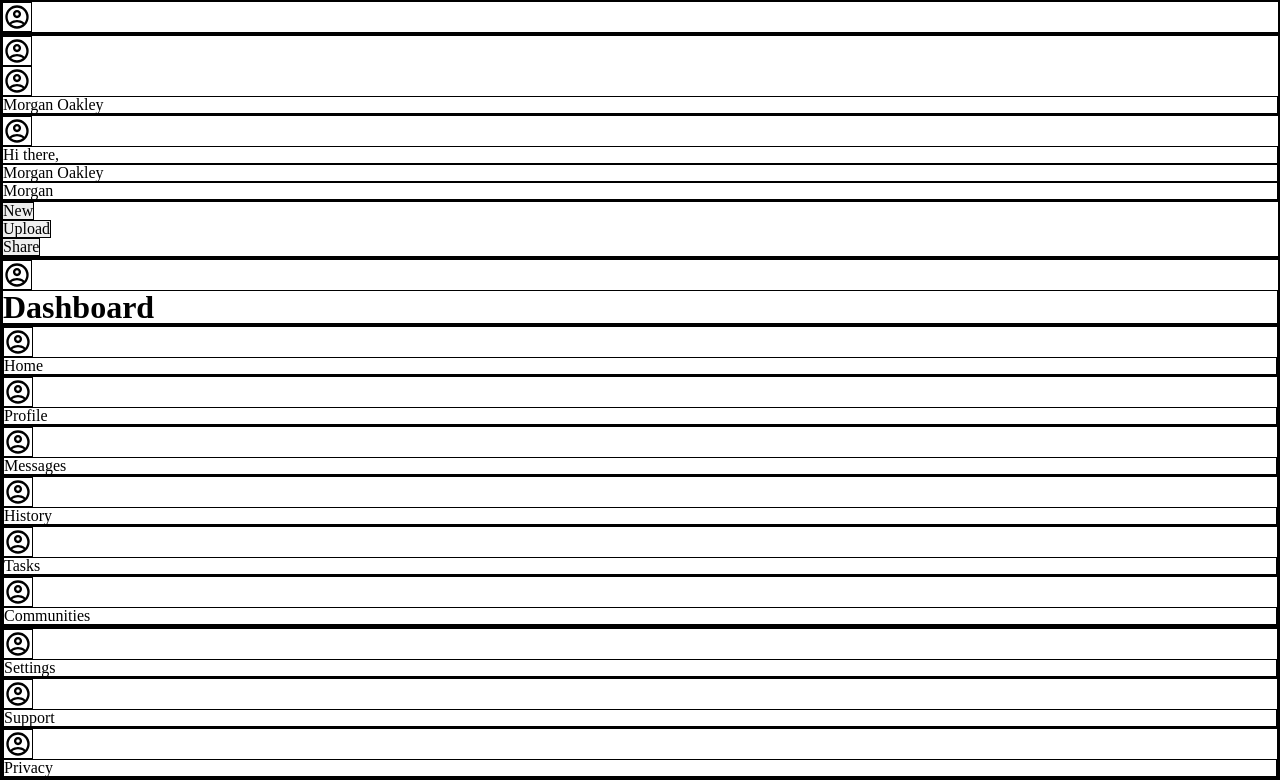
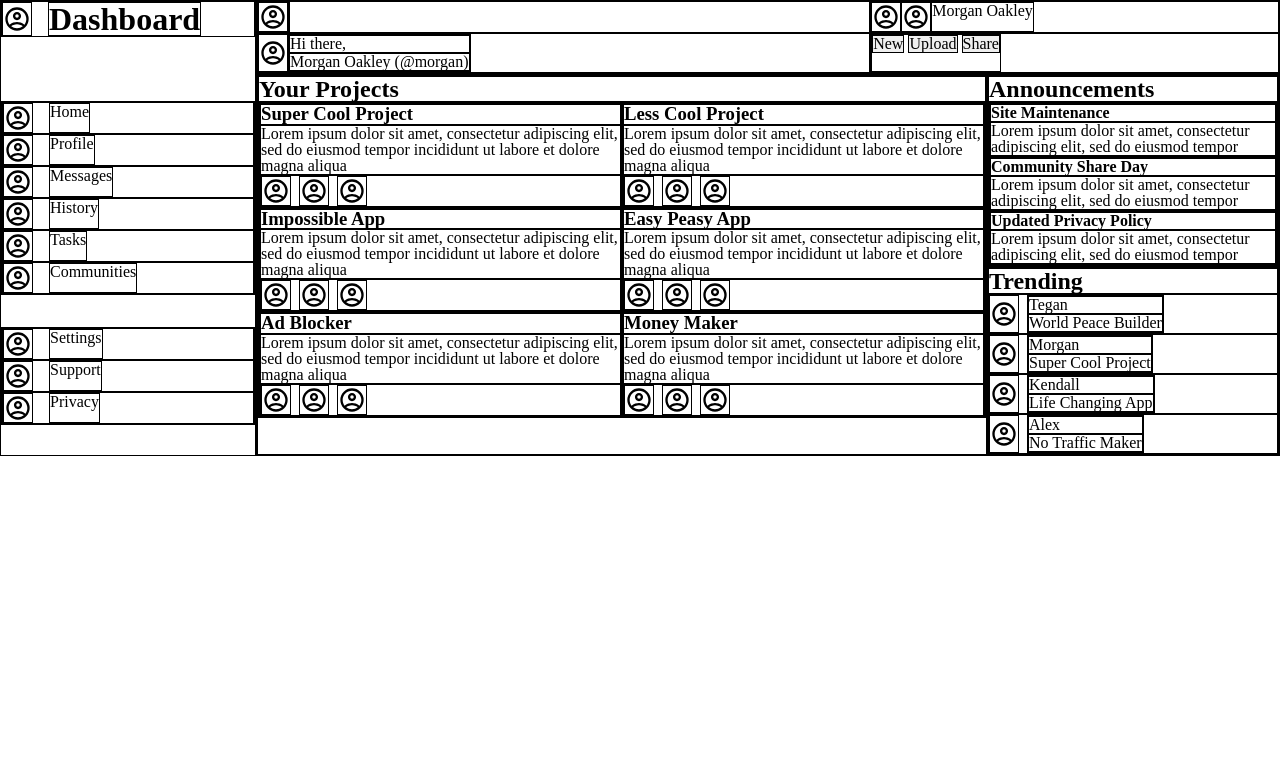
Before and after one commit to aleximichael/admin-dashboard, a plain HTML site: page index.html in a window 1280 px wide. Shown: the top 780 px of the page. Drawn offline with Linux system fonts and the light colour scheme.

Commit message:
Add: Basic CSS layout

```diff
--- a/index.html
+++ b/index.html
@@ -19,18 +19,21 @@
         </div>
         <div class="welcome">
             <img src="./assets/imgs/placeholder-icon.svg" alt="" class="user-icon welcome-pic curr-user">
+            <div class="welcome-info">
                 <p class="welcome-text">Hi there,</p>
-            <p class="user-name curr-user">Morgan Oakley</p>
-            <p class="user-handle curr-user">Morgan</p>
+                <p class="user-name curr-user">Morgan Oakley (@morgan)</p>
+            </div>
         </div>
         <div class="actions">
+            <div class="button-group">
                 <button class="action-button">New</button>
                 <button class="action-button">Upload</button>
                 <button class="action-button">Share</button>
             </div>
         </div>
+    </div>
     <div class="sidebar">
-        <div class="sidebar-main">
+        <div class="sidebar-title nav-item">
             <img src="./assets/imgs/placeholder-icon.svg" alt="" class="nav-icon">
             <h1 class="main-text">Dashboard</h1>
         </div>
@@ -76,7 +79,6 @@
         </div>
     </div>
     <div class="content">
-        <div class="main-grid">
         <div class="projects">
             <h2 class="grid-section-title">Your Projects</h2>
             <div class="project-grid">
@@ -170,27 +172,32 @@
         </div>
         <div class="trending">
             <h2 class="grid-section-title">Trending</h2>
-                <div class="trending-grid">
             <div class="trending-user">
                 <img src="./assets/imgs/placeholder-icon.svg" alt="" class="user-icon">
+                <div class="trending-info">
                     <p class="user-handle">Tegan</p>
-                        <p class="trending-project"></p>
+                    <p class="trending-project">World Peace Builder</p>
+                </div>
+            </div>
+            <div class="trending-user">
+                <img src="./assets/imgs/placeholder-icon.svg" alt="" class="user-icon curr-user">
+                <div class="trending-info">
+                    <p class="user-handle curr-user">Morgan</p>
+                    <p class="trending-project">Super Cool Project</p>
+                </div>
             </div>
             <div class="trending-user">
                 <img src="./assets/imgs/placeholder-icon.svg" alt="" class="user-icon">
-                        <p class="user-handle curr-user">Morgan</p>
-                        <p class="trending-project"></p>
+                <div class="trending-info">
+                    <p class="user-handle">Kendall</p>
+                    <p class="trending-project">Life Changing App</p>
+                </div>
             </div>
             <div class="trending-user">
                 <img src="./assets/imgs/placeholder-icon.svg" alt="" class="user-icon">
-                        <p class="user-handle"></p>
-                        <p class="trending-project"></p>
-                    </div>
-                    <div class="trending-user">
-                        <img src="./assets/imgs/placeholder-icon.svg" alt="" class="user-icon">
-                        <p class="user-handle"></p>
-                        <p class="trending-project"></p>
-                    </div>
+                <div class="trending-info">
+                    <p class="user-handle">Alex</p>
+                    <p class="trending-project">No Traffic Maker</p>
                 </div>
             </div>
         </div>
--- a/styles.css
+++ b/styles.css
@@ -6,19 +6,8 @@
     box-sizing: border-box;
 }
 
-body {
-    line-height: 1;
-    -webkit-font-smoothing: antialiased;
-}
-
 button {
     font: inherit;
-    display: block;
-}
-
-img {
-    display: block;
-    max-width: 100%;
 }
 
 /* Visualize Layout (Placeholders) */
@@ -31,14 +20,67 @@ img {
     width: 30px;
 }
 
+/* General Layout */
 
+body {
+    line-height: 1;
+    -webkit-font-smoothing: antialiased;
+    display: grid;
+    grid-template-columns: 1fr 4fr;
+}
 
-/* Apply Grid Properties until you have the basic layout built */
+/* Header */
 
-/* Sidebar: Use Grids to layout navigation and branching sections */
+.header {
+    display: grid;
+    grid-template-columns: 3fr 2fr;
+}
 
-/* Header: Use Grids to lay out the serach bar, user info, and buttons */
+.header > * {
+    display: flex;
+}
 
-/* Content: Use Grids to layout projects, announcements, and trending items */
+/* Sidebar */
 
-/* Once the Layout is completed, style your own design */
+.sidebar {
+    grid-row: 1 / 3;
+}
+
+.nav-item {
+    display: flex;
+    gap: 1rem;
+}
+
+.sidebar-title {
+    margin-bottom: 4rem;
+}
+
+.sidebar-nav-top {
+    margin-bottom: 2rem;
+}
+
+/* Content */
+
+.content {
+    display: grid;
+    grid-template-columns: 5fr 2fr;
+}
+
+.projects {
+    grid-row: 1 / 3;
+}
+
+.project-grid {
+    display: grid;
+    grid-template-columns: 1fr 1fr;
+}
+
+.project-icons {
+    display: flex;
+    gap: 0.5rem;
+}
+
+.trending-user {
+    display: flex;
+    gap: 0.5rem;
+}
```
Lines whose indentation alone changed are shown as unchanged.
